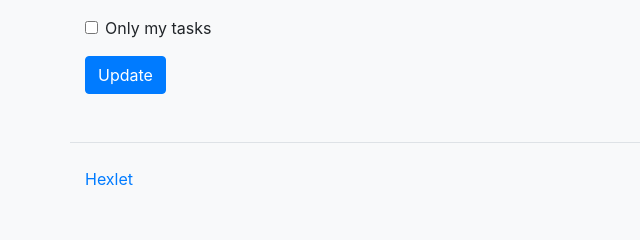
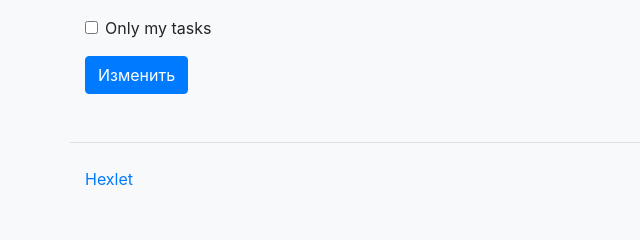
Before and after one commit to zhek111/python-project-52, a Django app: template templates/tasks/update.html in a window 1280 px wide. Shown: the part 478-718 px from the top of the page, without its empty margins (0-640 px from the left). Run offline with Django 4.2, Linux system fonts and the light colour scheme; the template is opened without the code that fills it: values that come from a table or form of the project are taken from there, others are empty; some libraries are stand-ins or nearby versions.

Commit message:
step8.17

```diff
--- a/templates/labels/update.html
+++ b/templates/labels/update.html
@@ -14,6 +14,6 @@
 
 <form method="post">{% csrf_token %}
     {% bootstrap_form form %}
-    <input class="btn btn-primary" type="submit" value={% trans 'Update' %}>
+    <input class="btn btn-primary" type="submit" value={% trans 'Change' %}>
 </form>
 {% endblock content %}
--- a/templates/statuses/update.html
+++ b/templates/statuses/update.html
@@ -14,6 +14,6 @@
 
 <form method="post">{% csrf_token %}
     {% bootstrap_form form %}
-    <input class="btn btn-primary" type="submit" value={% trans 'Update' %}>
+    <input class="btn btn-primary" type="submit" value={% trans 'Change' %}>
 </form>
 {% endblock content %}
--- a/templates/tasks/update.html
+++ b/templates/tasks/update.html
@@ -14,6 +14,6 @@
 
 <form method="post">{% csrf_token %}
     {% bootstrap_form form %}
-   <input class="btn btn-primary" type="submit" value={% trans 'Update' %}>
+   <input class="btn btn-primary" type="submit" value={% trans 'Change' %}>
 </form>
 {% endblock content %}
```
